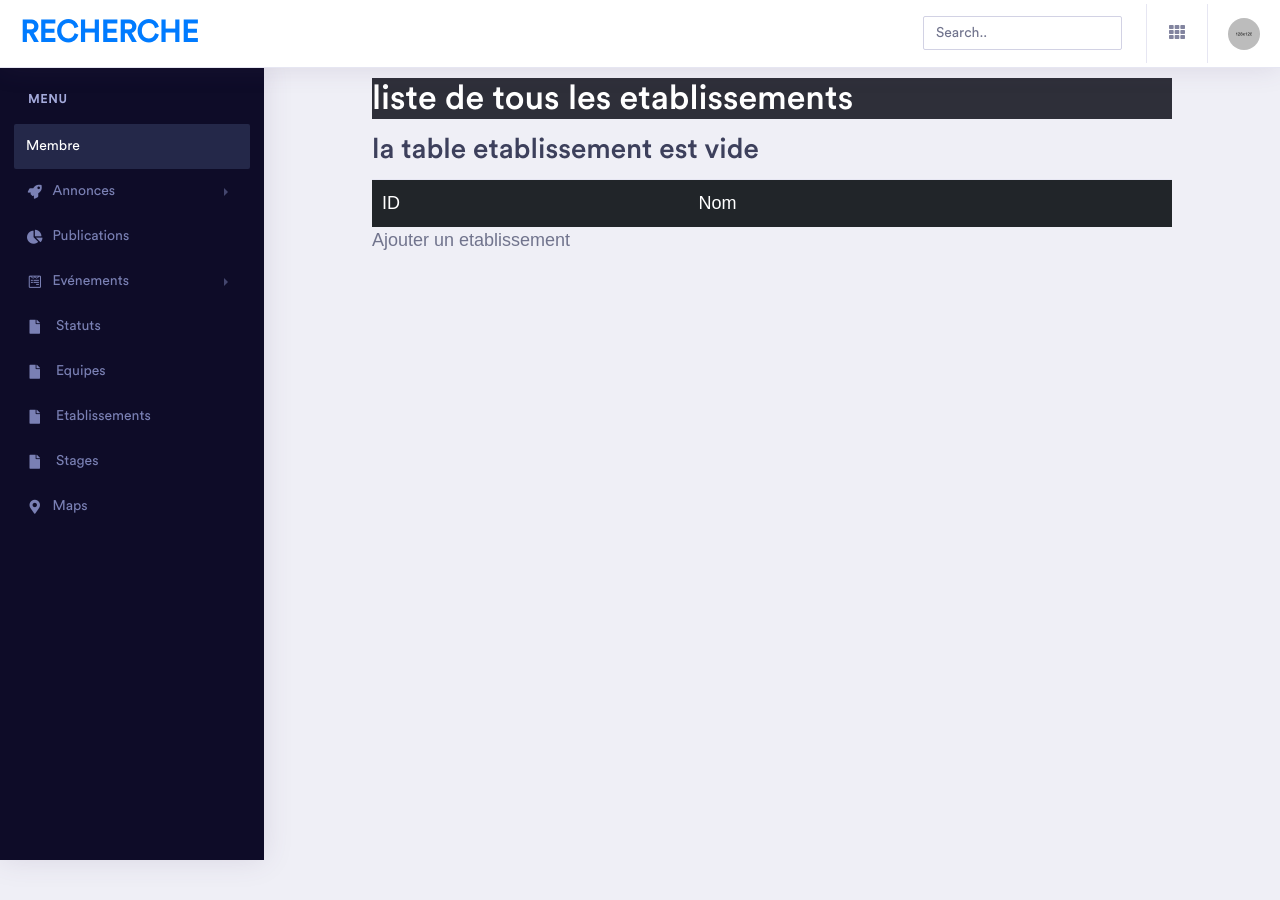
After one commit to Aboubacar23/MiniProjet, a Symfony app: template templates/etablissement/list.html.twig in a window 1280 px wide. The commit adds this page. Shown: the top 900 px of the page. Run offline with Twig, Linux system fonts and the light colour scheme; the template is opened without the code that fills it, so the values that code supplies are empty; some libraries are stand-ins or nearby versions; some web fonts are replaced.

Commit message:
commit 2 les quatres premiere tables fonctionnelle membre, statut, equipe et etablissement"

```diff
--- a/src/Controller/MembreController.php
+++ b/src/Controller/MembreController.php
@@ -36,7 +36,7 @@ class MembreController extends AbstractController
              return $this->redirectToRoute("list_membre");
         }
 
-        return $this->render('membre/form_add.html.twig', [
+        return $this->render('membre/formadd.html.twig', [
             'form' => $form->createView(),'btn'=>'Ajouter'
         ]);
     }
@@ -110,6 +110,7 @@ class MembreController extends AbstractController
 
 
        //afficher detaile  d'un membre
+
     /**
      * @Route("/show/{id}", name="show_membre")
      */
--- a/src/Form/MembreType.php
+++ b/src/Form/MembreType.php
@@ -8,6 +8,7 @@ use App\Entity\Membre;
 use App\Entity\Statut;
 use Symfony\Bridge\Doctrine\Form\Type\EntityType;
 use Symfony\Component\Form\AbstractType;
+use Symfony\Component\Form\Extension\Core\Type\EmailType;
 use Symfony\Component\Form\FormBuilderInterface;
 use Symfony\Component\OptionsResolver\OptionsResolver;
 
@@ -19,7 +20,7 @@ class MembreType extends AbstractType
             ->add('Cin')
             ->add('Nom')
             ->add('Prenom')
-            ->add('Email')
+            ->add('Email',EmailType::class)
             ->add('Adresse')
             ->add('Statut',EntityType::class,[
                 'class'=>Statut::class,
--- a/templates/base.html.twig
+++ b/templates/base.html.twig
@@ -107,10 +107,10 @@
                                 Menu
                             </li>
                             <li class="nav-item ">
-                                <a class="nav-link active" href="#"
-                                 data-toggle="collapse" aria-expanded="false"
+                                <a class="nav-link active" href="{{path('list_membre')}}"
+
                                  data-target="#submenu-1" aria-controls="submenu-1">
-                                 <i class="fa fa-fw fa-user-circle"></i>Membre
+                                 Membre
                                   <span class="badge badge-success">6</span></a>
 
                             </li>
@@ -120,7 +120,7 @@
 
                             </li>
                             <li class="nav-item">
-                                <a class="nav-link" href="#" data-toggle="collapse"
+                                <a class="nav-link" href="#"
                                  aria-expanded="false" data-target="#submenu-3" aria-controls="submenu-3">
                                  <i class="fas fa-fw fa-chart-pie"></i>Publications</a>
 
@@ -133,35 +133,35 @@
                             </li>
 
                             <li class="nav-item">
-                                <a class="nav-link" href="#" data-toggle="collapse"
+                                <a class="nav-link" href="{{path('list_statut')}}"
                                  aria-expanded="false" data-target="#submenu-6"
                                  aria-controls="submenu-6">
                                  <i class="fas fa-fw fa-file"></i> Statuts </a>
 
                             </li>
                             <li class="nav-item">
-                                <a class="nav-link" href="#" data-toggle="collapse"
+                                <a class="nav-link" href="{{path('list_equipe')}}"
                                  aria-expanded="false" data-target="#submenu-6"
                                  aria-controls="submenu-6">
                                  <i class="fas fa-fw fa-file"></i> Equipes </a>
 
                             </li>
                             <li class="nav-item">
-                                <a class="nav-link" href="#" data-toggle="collapse"
+                                <a class="nav-link" href="{{path('list_etablissement')}}"
                                  aria-expanded="false" data-target="#submenu-6"
                                  aria-controls="submenu-6">
                                  <i class="fas fa-fw fa-file"></i> Etablissements </a>
 
                             </li>
                             <li class="nav-item">
-                                <a class="nav-link" href="#" data-toggle="collapse"
+                                <a class="nav-link" href="#"
                                  aria-expanded="false" data-target="#submenu-6"
                                  aria-controls="submenu-6">
                                  <i class="fas fa-fw fa-file"></i> Stages </a>
 
                             </li>
                             <li class="nav-item">
-                                <a class="nav-link" href="#" data-toggle="collapse"
+                                <a class="nav-link" href="#"
                                  aria-expanded="false" data-target="#submenu-9"
                                  aria-controls="submenu-9"><i class="fas fa-fw fa-map-marker-alt">
 
--- /dev/null
+++ b/templates/etablissement/list.html.twig
@@ -0,0 +1,35 @@
+{% extends 'base.html.twig' %}
+
+{% block title %}Hello EquipeController!{% endblock %}
+
+{% block body %}
+<style>
+    .example-wrapper { margin: 1em auto; max-width: 800px; width: 95%; font: 18px/1.5 sans-serif; }
+    .example-wrapper code { background: #F5F5F5; padding: 2px 6px; }
+</style>
+
+<div class="example-wrapper">
+    <h1 class="text-white bg-dark">liste de tous les etablissements</h1>
+    <table class="table table-dark">
+        <tr>
+            <td> ID </td>
+            <td> Nom</td>
+
+
+        </tr>
+    {% for eta in etablissements %}
+       <tr>
+           <td>{{ eta.id}}</td>
+           <td>{{ eta.nom}}</td>
+           <td><a href="{{path('sup_etablissement',{'id':eta.id})}}">Supprimer</a></td>
+           <td><a href="{{path('show_etablissement',{'id':eta.id})}}">Detaile</a></td>
+           <td><a href="{{path('edit_etablissement',{'id':eta.id})}}">Modifier</a></td>
+        </tr>
+    {% else %}
+
+  <h2> la table etablissement est vide </h2>
+    {% endfor %}
+    </table>
+    <p><a href="{{path('add_etablissement')}}">Ajouter un etablissement</a></p>
+</div>
+{% endblock %}
--- a/templates/statut/list.html.twig
+++ b/templates/statut/list.html.twig
@@ -23,6 +23,7 @@
            <td>{{ s.nom}}</td>
            <td><a href="{{path('sup_statut',{'id':s.id})}}">Supprimer</a></td>
            <td><a href="{{path('show_statut',{'id':s.id})}}">Detaile</a></td>
+           <td><a href="{{path('edit_statut',{'id':s.id})}}">Modifier</a></td>
         </tr>
     {% else %}
 
```
Also changed, not shown: src/Controller/EquipeController.php (+8 -8 lines), src/Controller/EtablissementController.php (+5 -5 lines), src/Controller/StatutController.php (+12 -6 lines), templates/etablissement/formadd.html.twig (added, +19 -0 lines), templates/etablissement/show.html.twig (added, +17 -0 lines), templates/membre/list.html.twig (+6 -4 lines).
